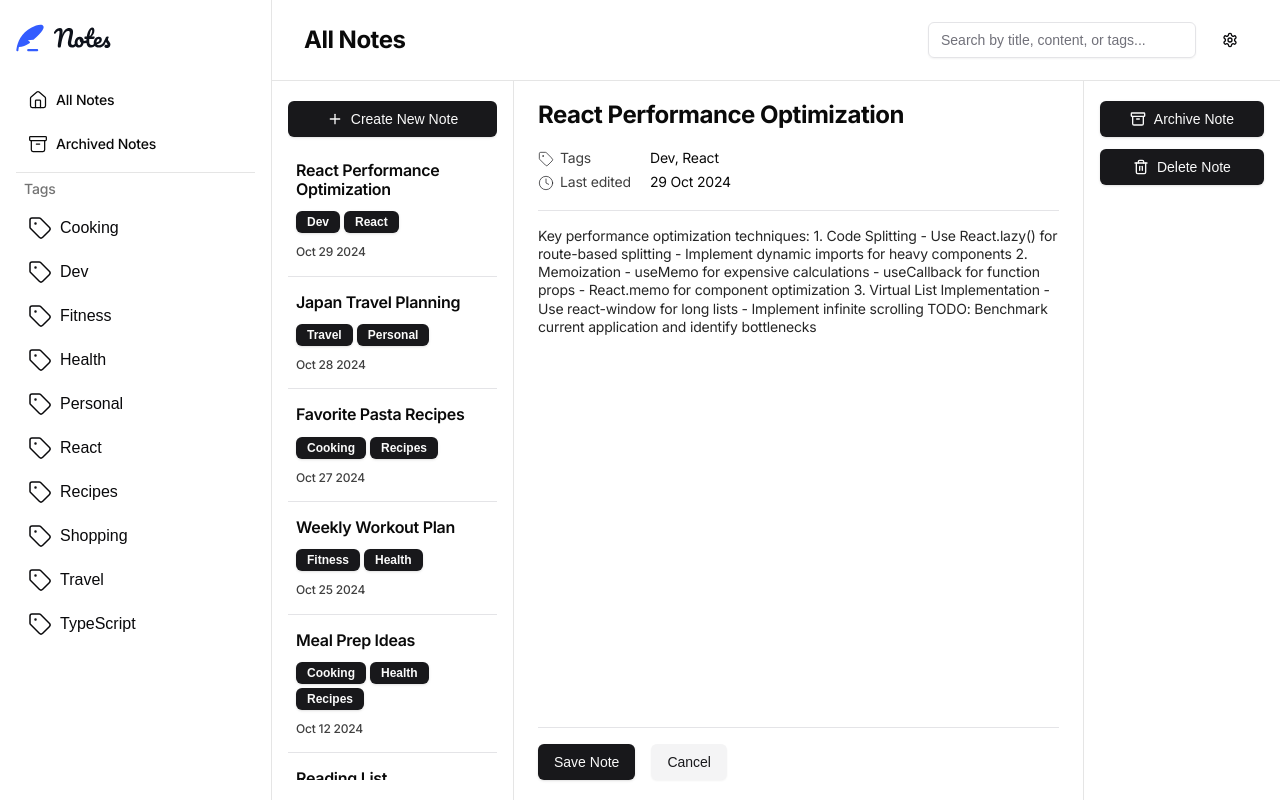
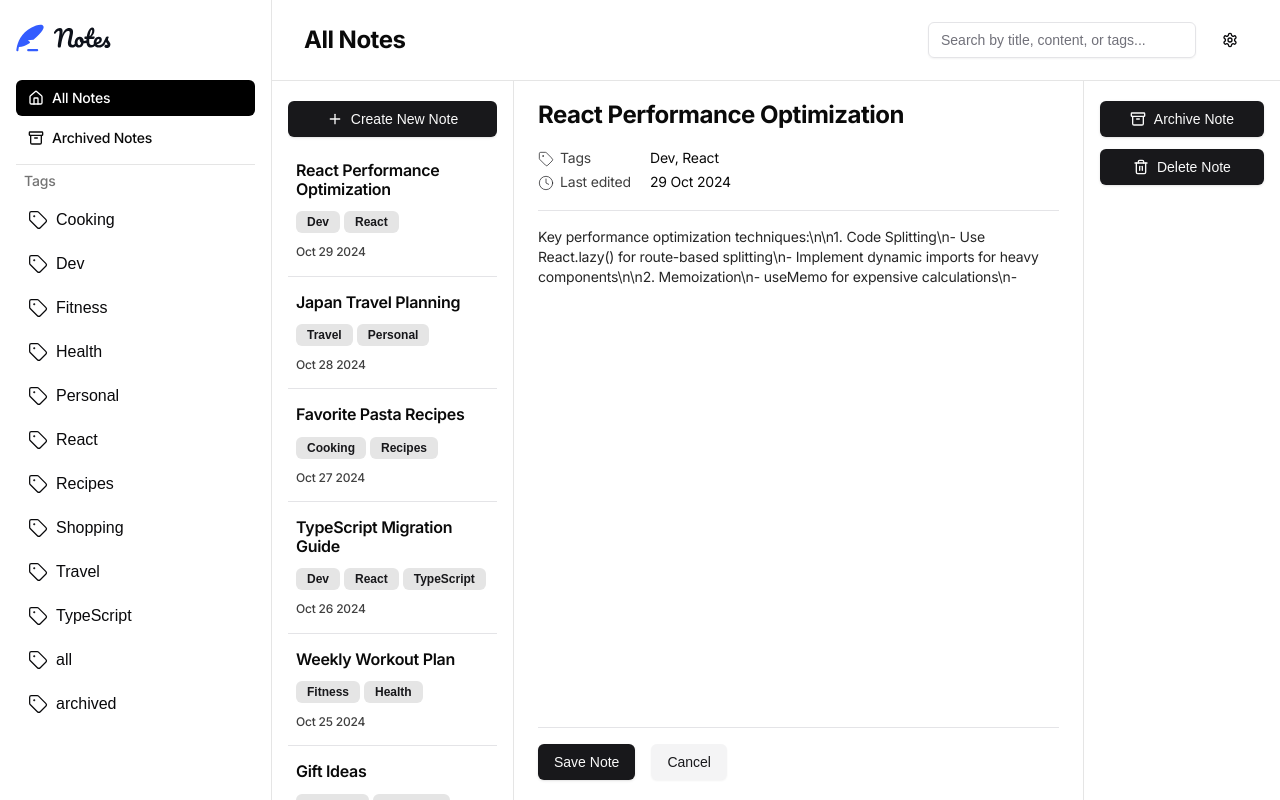
Before and after one commit to kylejohnson-dev/note-taking-web-app, a Next.js app: page / in a window 1280 px wide. Built offline with nearby package versions, Linux system fonts and the light colour scheme.

Commit message:
refactored sidebar

```diff
--- a/src/app/page.tsx
+++ b/src/app/page.tsx
@@ -1,79 +1,13 @@
 import { promises as fs } from "fs";
-import { Button } from "@/components/ui/button";
-import { Separator } from "@/components/ui/separator";
-import { ScrollArea } from "@/components/ui/scroll-area";
-import { Input } from "@/components/ui/input";
-import { Archive, House, Plus, Settings, Tag } from "lucide-react";
-import { Tabs, TabsList, TabsTrigger } from "@/components/ui/tabs";
-import { Badge } from "@/components/ui/badge";
 import Dashboard from "@/components/dashboard";
 
 export default async function Home() {
   const file = await fs.readFile(process.cwd() + '/src/lib/data.json', 'utf-8')
   const data = JSON.parse(file)
 
-  const tags = data.notes.map((note) => note.tags)
-  const tagsArray = [...new Set(tags.flat())]
-
   return (
-    // <div className="h-screen flex flex-col">
-    //   <header className="z-10 fixed top-0 h-[54px] w-full bg-neutral-100 px-4 py-3">
-    //     <img src="/logo.svg" alt="logo" />
-    //   </header>
-    //   <main className="grow flex flex-col gap-4 rounded-t-[8px] bg-white px-4 py-5 pb-14 mt-[54px]">
-    //     <div>
-    //       <h1 className="text-neutral-950 font-[family-name:var(--font-inter)] text-[24px] font-bold leading-[120%] -tracking-[0.5px]">All Notes</h1>
-    //     </div>
-    //     <div className="flex flex-col gap-4 self-stretch">
-    //       {data.notes.map((note) => {
-    //         const { title, tags, content, lastEdited, isArchived } = note
-    //         const date = new Date(lastEdited).toDateString().slice(4)
-
-    //         return (
-    //           <>
-    //             <div key={title} className="space-y-2">
-    //               <h2 className="text-neutral-950 front-[family-name:var(--font-inter)] text-[16px] font-semibold leading-[120%] -tracking-[0.3px]">{title}</h2>
-    //               <div className="flex gap-1">
-    //                 {tags.map((tag) => (
-    //                   <div
-    //                     key={tag}
-    //                     className="text-neutral-950 font-[family-name:var(--font-inter)] font-[12px] leading-[120%] -tracking-[0.2px] bg-neutral-200 rounded-sm px-1.5 py-0.5"
-    //                   >
-    //                     {tag}
-    //                   </div>
-    //                 ))}
-    //               </div>
-    //               <p className="text-neutral-700 font-[family-name:var(--font-inter)] font-[12px] leading-[120%] -tracking-[0.2px]">{date}</p>
-    //             </div>
-    //             <Separator />
-    //           </>
-    //         )
-    //       })}
-    //     </div>
-    //   </main>
-    //   <footer className="fixed bottom-0 w-full h-14 bg-white border-t border-neutral-200 shadow-[0px_-4px_6px_0px_rgba(240,240,240,0.60)] px-6 py-3">
-    //     <div className="flex items-center justify-between">
-    //       <div className="grow flex justify-center">
-    //         <img src="/icon-home.svg" alt="home" />
-    //       </div>
-    //       <div className="grow flex justify-center">
-    //         <img src="/icon-search.svg" alt="home" />
-    //       </div>
-    //       <div className="grow flex justify-center">
-    //         <img src="/icon-archive.svg" alt="home" />
-    //       </div>
-    //       <div className="grow flex justify-center">
-    //         <img src="/icon-tag.svg" alt="home" />
-    //       </div>
-    //       <div className="grow flex justify-center">
-    //         <img src="/icon-settings.svg" alt="home" />
-    //       </div>
-    //     </div>
-    //   </footer>
-    // </div>
-
-    <>
+    <div className="fixed inset-0">
       <Dashboard notes={data.notes} />
-    </>
+    </div>
   );
 }
--- a/src/components/dashboard.tsx
+++ b/src/components/dashboard.tsx
@@ -8,69 +8,80 @@ import { Archive, Clock, House, Plus, Settings, Tag, Trash2 } from "lucide-react
 import { Tabs, TabsList, TabsTrigger } from "@/components/ui/tabs";
 import { Badge } from "@/components/ui/badge";
 import { Fragment, useState } from "react";
+import { Dialog, DialogClose, DialogContent, DialogDescription, DialogFooter, DialogHeader, DialogTitle, DialogTrigger } from "./ui/dialog";
+import { Note } from "@/lib/types";
+import { Textarea } from "./ui/textarea";
+import { cn } from "@/lib/utils";
 
-export default function Dashboard({ notes }) {
-  const [activeTag, setActiveTag] = useState<string | null>(null)
-  const [viewMode, setViewMode] = useState<'all' | 'archived'>('all')
+type DashBoardProps = {
+  notes: Note[]
+}
+
+export default function Dashboard({ notes }: DashBoardProps) {
+  const [activeTag, setActiveTag] = useState<string>('all')
 
   const tags = notes.map((note) => note.tags)
   const tagsArray = [...new Set(tags.flat())]
+  tagsArray.push('all', 'archived')
 
-  const filterNotesByArchived = viewMode === 'all'
-    ? notes.filter(note => !note.isArchived)
-    : notes.filter(note => note.isArchived)
+  const filteredNotes = (tag: string): Note[] => {
+    if (tag === 'all') return notes
+    if (tag === 'archived') return notes.filter((note) => note.isArchived)
 
-  const filterNotesByTag = activeTag
-    ? notes.filter(note => note.tags.includes(activeTag))
-    : notes
-
-  function filterByTag(n, tag) {
-    if (!tag) {
-      return n
+    return notes.filter((note) => note.tags.includes(tag))
   }
-
-    return n.filter(_n => _n.tags.includes(tag))
-  }
-  const filteredNotes = () => {
-    return filterByTag(filterNotesByArchived, activeTag)
-  }
-
   return (
     <>
       {/* Sidebar */}
-      <aside className="hidden lg:block absolute top-0 bottom-0 left-0 w-[272px] bg-white border-r border-neutral-200 px-4 py-3">
-        <div className="flex flex-col gap-y-4">
-          <div className="py-3">
+      <aside className="hidden lg:block absolute top-0 bottom-0 left-0 w-[272px] bg-white border-r border-neutral-200 pt-3">
+        <div className="h-full flex flex-col gap-y-4 bg-white">
+          <div className="px-4 py-3">
             <img src="/logo.svg" alt="logo" />
           </div>
-          <div>
+          <ScrollArea className="px-4">
             <div className="flex flex-col items-stretch gap-y-1 bg-white p-0">
-              <button
+              {/* <button
                 value="all-notes"
-                onClick={() => setViewMode('all')}
+                onClick={() => setActiveTag('all')}
                 className="flex items-center gap-x-2 text-neutral-950 font-[family-name:var(--font-inter)] text-[14px] font-medium leading-[120%] -tracking-[0.2px] px-3 py-2.5"
               >
                 <House strokeWidth={1.5} className="w-5 h-5" />
                 All Notes
-              </button>
-              <button
-                value="archived-notes"
-                onClick={() => setViewMode('archived')}
-                className="flex items-center gap-x-2 text-neutral-950 font-[family-name:var(--font-inter)] text-[14px] font-medium leading-[120%] -tracking-[0.2px] px-3 py-2.5"
+              </button> */}
+              <Button
+                value="all-notes"
+                variant="ghost"
+                onClick={() => setActiveTag('all')}
+                className={cn(
+                  "flex items-center justify-start gap-x-2 text-neutral-950 font-[family-name:var(--font-inter)] text-[14px] font-medium leading-[120%] -tracking-[0.2px] px-3 py-2.5",
+                  activeTag === 'all' ? 'bg-black text-white' : '',
+                )}
               >
-                <Archive strokeWidth={1.5} className="w-5 h-5" />
+                <House className="w-5 h-5" />
+                All Notes
+              </Button>
+              <Button
+                value="all-notes"
+                variant="ghost"
+                onClick={() => setActiveTag('archived')}
+                className={cn(
+                  "flex items-center justify-start gap-x-2 text-neutral-950 font-[family-name:var(--font-inter)] text-[14px] font-medium leading-[120%] -tracking-[0.2px] px-3 py-2.5",
+                  activeTag === 'archived' ? 'bg-black text-white' : '',
+                )}
+              >
+                <Archive className="w-5 h-5" />
                 Archived Notes
-              </button>
+              </Button>
             </div>
             <Separator className="bg-neutral-200 mt-2" />
             <p className="text-neutral-500 font-[family-name:var(--font-inter)] text-[14px] font-medium leading-[120%] -tracking-[0.2px] px-2 my-2">Tags</p>
             {tagsArray.sort().map((tag) => (
               <button key={tag} onClick={() => setActiveTag(tag)} className="flex items-center gap-x-2 px-3 py-2.5">
-                <Tag strokeWidth={1.5} />
+                <Tag strokeWidth={1.5} className="w-5 h-5" />
                 {tag}
               </button>
             ))}
-          </div>
+          </ScrollArea>
         </div>
       </aside>
       {/* Navbar */}
@@ -92,7 +103,7 @@ export default function Dashboard({ notes }) {
       </header>
       {/* Main */}
       <main className="absolute top-[81px] bottom-0 left-0 lg:left-[272px] right-0 flex bg-white">
-        <ScrollArea className="hidden shrink-0 w-[242px] lg:flex flex-col border-r border-neutral-200 px-4 py-5">
+        <ScrollArea className="hidden absolute top-0 bottom-0 left-0 w-[242px] shrink-0 lg:flex flex-col border-r border-neutral-200 px-4 pt-5">
           <Button className="w-full">
             <Plus />
             Create New Note
@@ -101,7 +112,7 @@ export default function Dashboard({ notes }) {
             // Full stste - with notes
             <Tabs>
               <TabsList className="h-auto flex flex-col items-stretch gap-y-1 bg-white p-0 mt-4">
-                {filteredNotes().map((n) => {
+                {filteredNotes(activeTag).map((n) => {
                   const { title, tags, lastEdited } = n
                   const date = new Date(lastEdited).toDateString().slice(4)
 
@@ -113,7 +124,7 @@ export default function Dashboard({ notes }) {
                       >
                         <h2 className="text-wrap text-left text-neutral-950 font-[family-name:var(--font-inter)] text-[16px] font-semibold leading-[120%] -tracking-[0.3px]">{title}</h2>
                         <div className="flex items-center gap-1 flex-wrap">
-                          {tags.map((tag: string) => <Badge key={tag}>{tag}</Badge>)}
+                          {tags.map((tag: string) => <Badge key={tag} variant="secondary">{tag}</Badge>)}
                         </div>
                         <p className="text-neutral-700 font-[family-name:var(--font-inter)] text-[12px] leading-[120%] -tracking-[0.2px]">{date}</p>
                       </TabsTrigger>
@@ -131,7 +142,7 @@ export default function Dashboard({ notes }) {
           )
         }
         </ScrollArea>
-        <div className="flex">
+        <div className="w-full flex">
           <div className="w-full flex flex-col gap-y-4 border-r border-neutral-200 px-6 py-5">
             <h2 className="text-neutral-950 font-[family-name:var(--font-inter)] text-[24px] font-bold leading-[120%] -tracking-[0.5px]">React Performance Optimization</h2>
             <div>
@@ -156,7 +167,12 @@ export default function Dashboard({ notes }) {
             </div>
             <Separator />
             <div className="text-neutral-800 font-[family-name:var(--font-inter)] text-[14px] leading-[130%] -tracking-[0.2px]">
-              {"Key performance optimization techniques:\n\n1. Code Splitting\n- Use React.lazy() for route-based splitting\n- Implement dynamic imports for heavy components\n\n2. Memoization\n- useMemo for expensive calculations\n- useCallback for function props\n- React.memo for component optimization\n\n3. Virtual List Implementation\n- Use react-window for long lists\n- Implement infinite scrolling\n\nTODO: Benchmark current application and identify bottlenecks"}
+              <Textarea
+                value="Key performance optimization techniques:\n\n1. Code Splitting\n- Use React.lazy() for route-based splitting\n- Implement dynamic imports for heavy components\n\n2. Memoization\n- useMemo for expensive calculations\n- useCallback for function props\n- React.memo for component optimization\n\n3. Virtual List Implementation\n- Use react-window for long lists\n- Implement infinite scrolling\n\nTODO: Benchmark current application and identify bottlenecks"
+                className="resize-none  shadow-none rounded-none border-none p-0"
+
+              >
+              </Textarea>
             </div>
             <Separator className="mt-auto" />
             <div className="flex gap-x-4">
@@ -165,14 +181,46 @@ export default function Dashboard({ notes }) {
             </div>
           </div>
           <div className="hidden w-[258px] lg:flex flex-col gap-y-3 px-4 py-5 ml-auto">
+            <Dialog>
+              <DialogTrigger asChild>
                 <Button className="gap-x-2">
                   <Archive />
                   Archive Note
                 </Button>
+              </DialogTrigger>
+              <DialogContent>
+                <DialogHeader>
+                  <DialogTitle>Archive Note</DialogTitle>
+                  <DialogDescription>Are you sure you want to archive this note? You can find it in the Archived Notes section and restore it anytime.</DialogDescription>
+                </DialogHeader>
+                <DialogFooter>
+                  <DialogClose asChild>
+                    <Button variant="secondary">Cancel</Button>
+                  </DialogClose>
+                  <Button type="submit">Archive Note</Button>
+                </DialogFooter>
+              </DialogContent>
+            </Dialog>
+            <Dialog>
+              <DialogTrigger asChild>
                 <Button>
                   <Trash2 />
                   Delete Note
                 </Button>
+              </DialogTrigger>
+              <DialogContent>
+                <DialogHeader>
+                  <DialogTitle>Delete Note</DialogTitle>
+                  <DialogDescription>Are you sure you want to permanently delete this note? This action cannot be undone.</DialogDescription>
+                </DialogHeader>
+                <DialogFooter>
+                  <DialogClose asChild>
+                    <Button variant="secondary">Cancel</Button>
+                  </DialogClose>
+                  <Button>Delete Note</Button>
+                </DialogFooter>
+              </DialogContent>
+            </Dialog>
           </div>
         </div>
       </main>
--- a/src/components/ui/badge.tsx
+++ b/src/components/ui/badge.tsx
@@ -11,7 +11,7 @@ const badgeVariants = cva(
         default:
           "border-transparent bg-primary text-primary-foreground shadow hover:bg-primary/80",
         secondary:
-          "border-transparent bg-secondary text-secondary-foreground hover:bg-secondary/80",
+          "border-transparent bg-neutral-200 text-secondary-foreground hover:bg-secondary/80",
         destructive:
           "border-transparent bg-destructive text-destructive-foreground shadow hover:bg-destructive/80",
         outline: "text-foreground",
--- /dev/null
+++ b/src/components/ui/textarea.tsx
@@ -0,0 +1,22 @@
+import * as React from "react"
+
+import { cn } from "@/lib/utils"
+
+const Textarea = React.forwardRef<
+  HTMLTextAreaElement,
+  React.ComponentProps<"textarea">
+>(({ className, ...props }, ref) => {
+  return (
+    <textarea
+      className={cn(
+        "flex min-h-[60px] w-full rounded-md border border-input bg-transparent px-3 py-2 text-base shadow-sm placeholder:text-muted-foreground focus-visible:outline-none focus-visible:ring-1 focus-visible:ring-ring disabled:cursor-not-allowed disabled:opacity-50 md:text-sm",
+        className
+      )}
+      ref={ref}
+      {...props}
+    />
+  )
+})
+Textarea.displayName = "Textarea"
+
+export { Textarea }
--- /dev/null
+++ b/src/lib/types.ts
@@ -0,0 +1,7 @@
+export type Note = {
+  title: string
+  tags: string[],
+  content: string,
+  lastEdited: string
+  isArchived: boolean
+}
```
Lines whose indentation alone changed are shown as unchanged.
